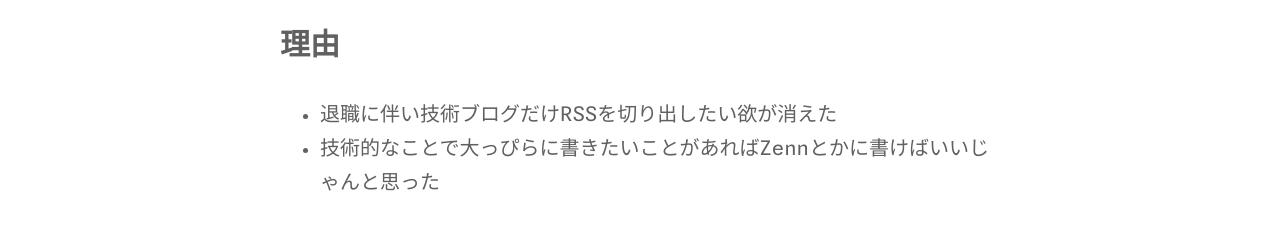
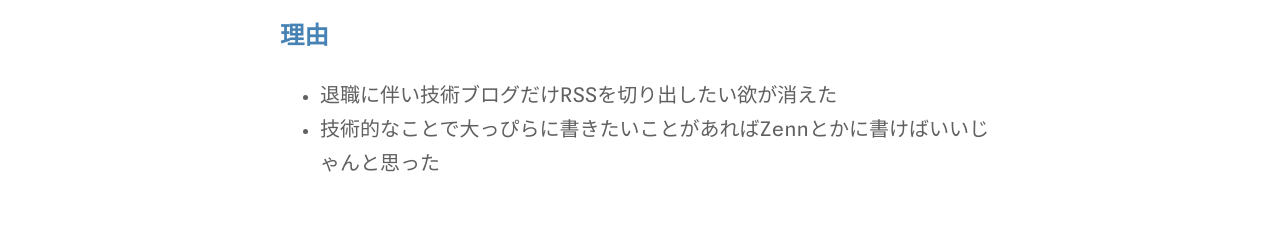
Before and after one commit to abnoumaru/abnoumaru.com, an Astro site: page /blog/2024-09-15-remove-separate-tech-blog in a window 1280 px wide. Shown: the part 797-1026 px from the top of the page. Built offline with nearby package versions, Linux system fonts and the light colour scheme; Astro itself is replaced by a stand-in of ours.

Commit message:
見出しを修正

```diff
--- a/src/content/blog/2024-09-15-remove-separate-tech-blog.md
+++ b/src/content/blog/2024-09-15-remove-separate-tech-blog.md
@@ -7,7 +7,7 @@ tags: ["お知らせ","Astro"]
 isTech: true
 ---
 
-# 理由
+## 理由
 
 - 退職に伴い技術ブログだけRSSを切り出したい欲が消えた
 - 技術的なことで大っぴらに書きたいことがあればZennとかに書けばいいじゃんと思った
```
